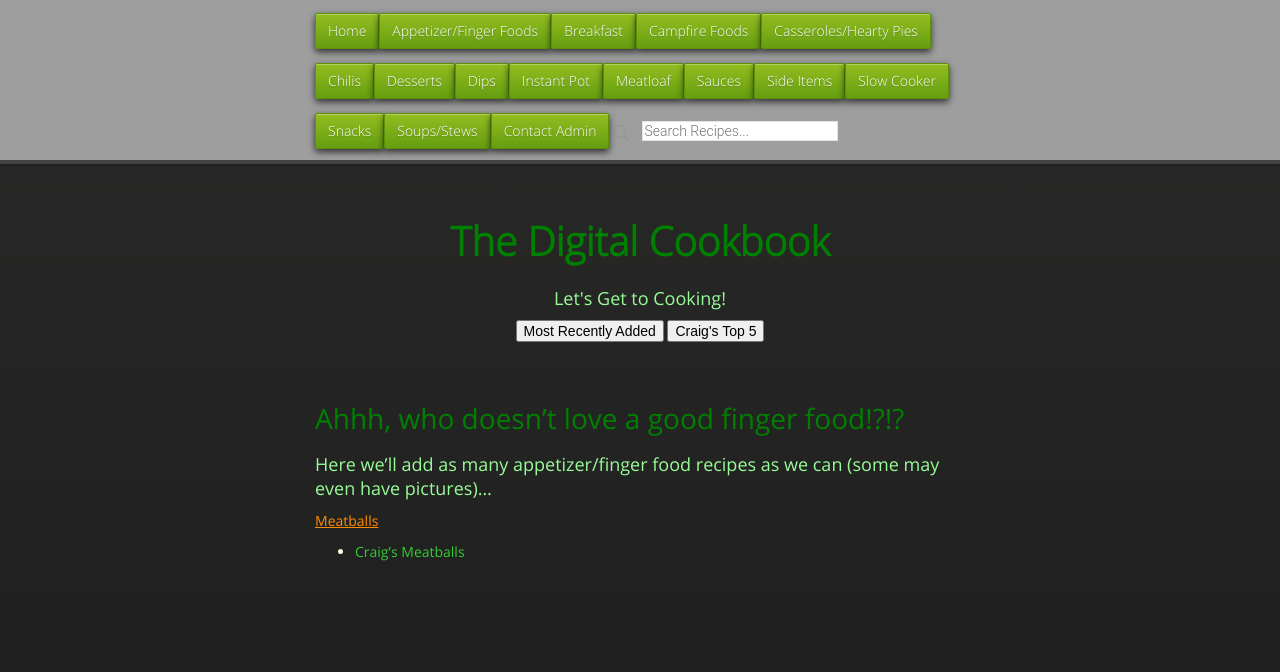
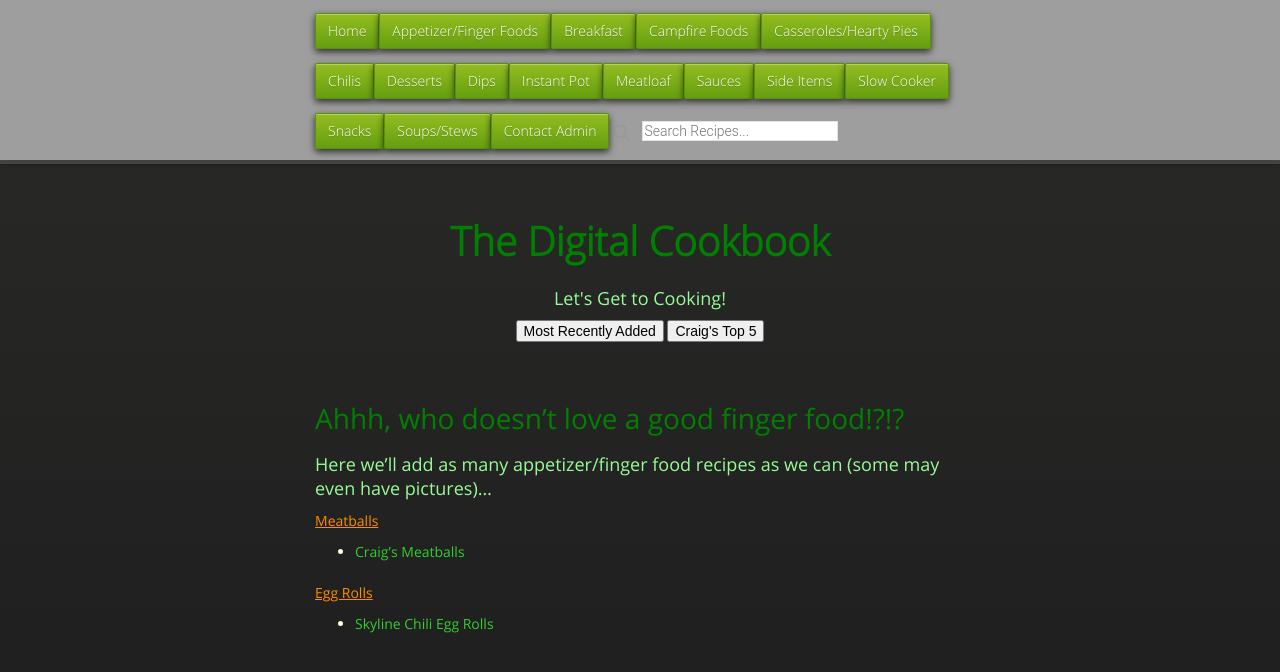
Before and after one commit to cmwillett/TheDigitalCookbook, a Jekyll site: the page built from AppetizerFingerFoods.md, in a window 1280 px wide. Shown: the top 672 px of the page. Built offline with Jekyll 4.4.1, drawn with Linux system fonts in a browser that asks for light colours; nearby versions of some CDN libraries.

Commit message:
Update AppetizerFingerFoods.md

```diff
--- a/AppetizerFingerFoods.md
+++ b/AppetizerFingerFoods.md
@@ -1,7 +1,7 @@
 ---
 layout: default
 title: "Appetizer / Finger Foods"
-tags: finger,foods,appetizer,snack
+tags: finger,foods,appetizer,snack,egg,roll,rolls,skyline
 ---
 # Ahhh, who doesn't love a good finger food!?!?
 
@@ -9,3 +9,6 @@ tags: finger,foods,appetizer,snack
 
 #### Meatballs
 * [Craig's Meatballs]({{site.github.url}}/AppetizerFingerFoods/TheCraigsMeatballs/index.html)
+
+#### Egg Rolls
+* [Skyline Chili Egg Rolls]({{site.github.url}}/AppetizerFingerFoods/SkylineChiliEggRolls/index.html)
```
